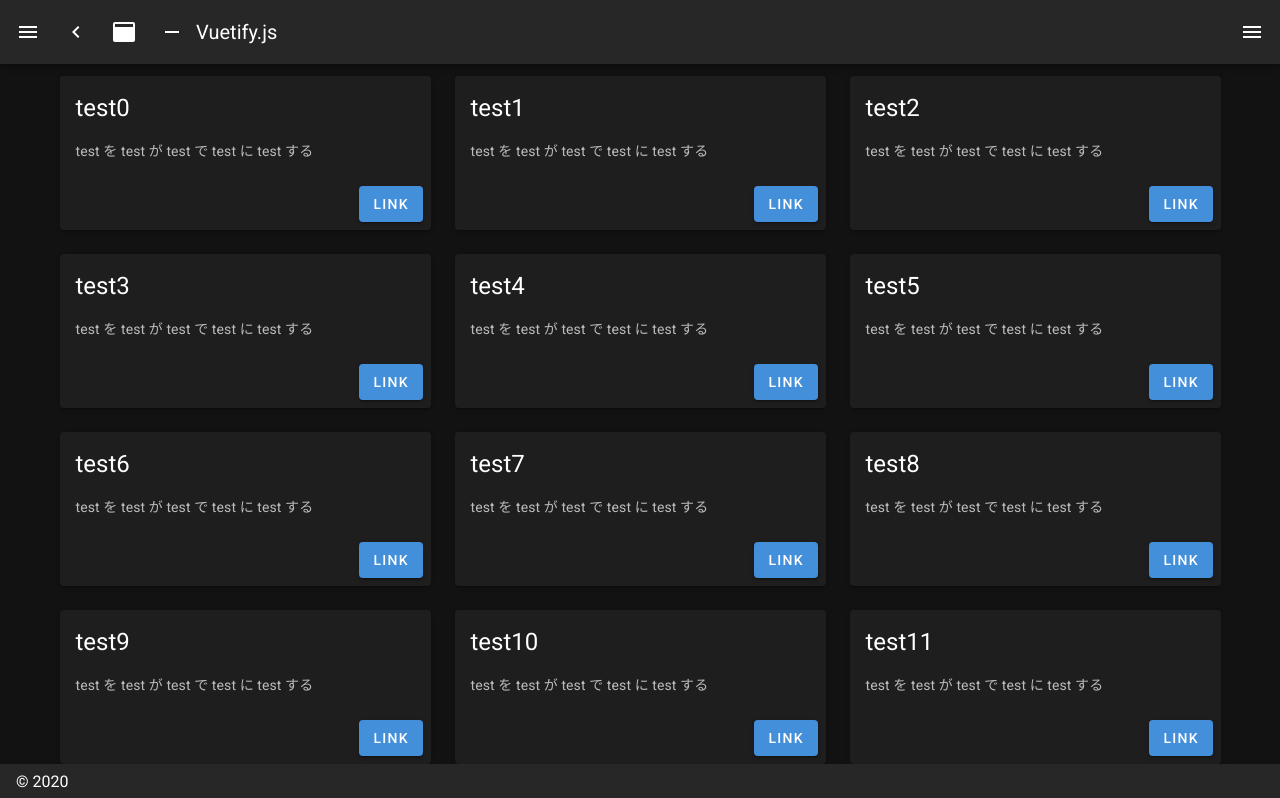
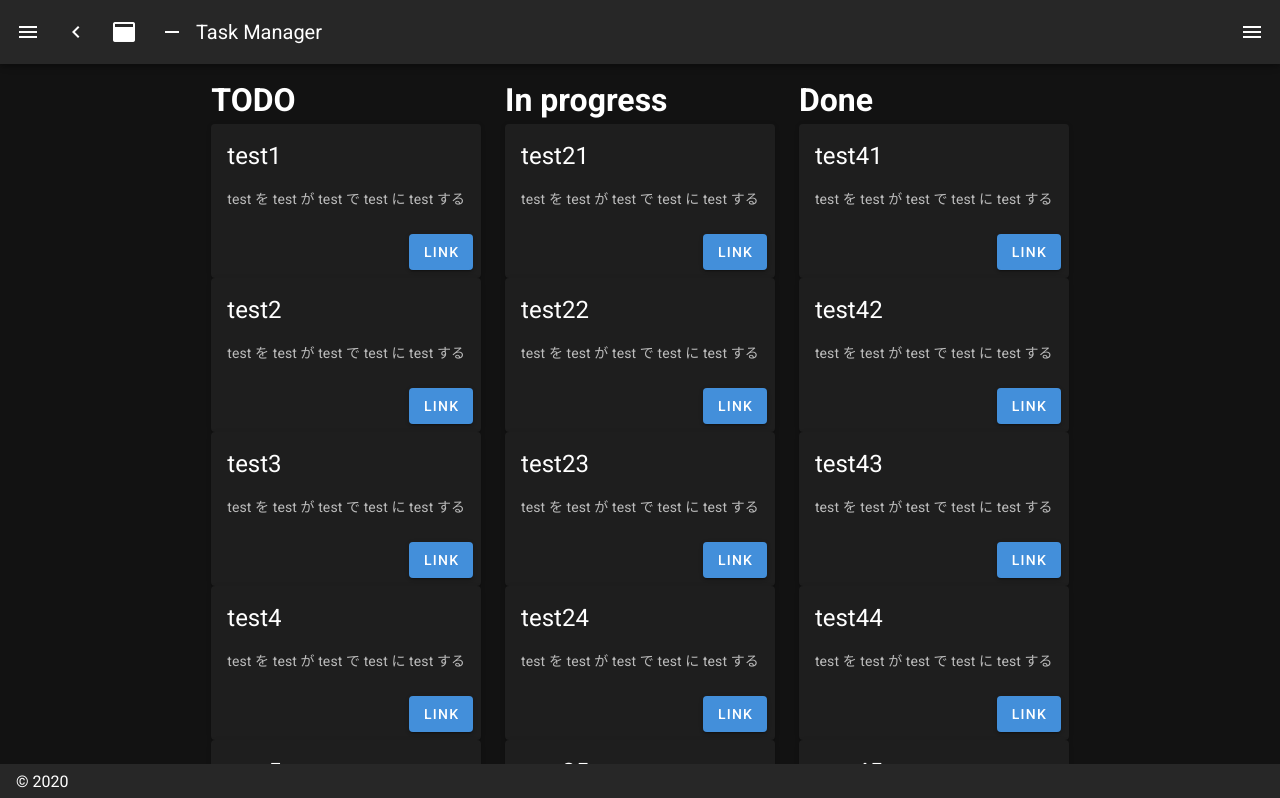
Before and after one commit to ky-s/task_manager, a Nuxt app: page / in a window 1280 px wide. Shown: the top 798 px of the page. Built offline with nearby package versions, Linux system fonts and the light colour scheme.

Commit message:
[update] add vuedraggable

```diff
--- a/layouts/default.vue
+++ b/layouts/default.vue
@@ -110,7 +110,7 @@ export default {
       miniVariant: false,
       right: true,
       rightDrawer: false,
-      title: 'Vuetify.js'
+      title: 'Task Manager'
     }
   }
 }
--- a/pages/index.vue
+++ b/pages/index.vue
@@ -13,9 +13,18 @@
       </div>
 
       <v-row>
-        <v-col cols="12" sm="4" v-for="task in tasks" v-bind:key="task.name">
-          <task-card :name="task.name" :description="task.description" />
-        </v-col>
+        <draggable tag="v-col" cols="12" sm="4" :options="{group:'ITEMS'}">
+          <h1>TODO</h1>
+          <task-card v-for="task in todos" v-bind:key="task.name" :name="task.name" :description="task.description" />
+        </draggable>
+        <draggable tag="v-col" cols="12" sm="4" :options="{group:'ITEMS'}">
+          <h1>In progress</h1>
+          <task-card v-for="task in inProgresses" v-bind:key="task.name" :name="task.name" :description="task.description" />
+        </draggable>
+        <draggable tag="v-col" cols="12" sm="4" :options="{group:'ITEMS'}">
+          <h1>Done</h1>
+          <task-card v-for="task in dones" v-bind:key="task.name" :name="task.name" :description="task.description" />
+        </draggable>
       </v-row>
 
     </v-flex>
@@ -23,21 +32,42 @@
 </template>
 
 <script>
+import draggable from 'vuedraggable'
 import TaskCard from '~/components/taskCard.vue'
 
 export default {
   components: {
+    draggable,
     TaskCard
   },
   data() {
     var tasks = []
 
-    for (var i = 0; i < 100; i++) {
-      tasks = tasks.concat([
+    var tasks = {
+      todos: [],
+      inProgresses: [],
+      dones: []
+    }
+
+    for (let i = 1; i <= 20; i++) {
+      tasks.todos = tasks.todos.concat([
         { name: 'test' + i,  description: 'test を test が test で test に test する' }
       ])
     }
-    return { tasks }
+
+    for (let i = 1; i <= 20; i++) {
+      tasks.inProgresses = tasks.inProgresses.concat([
+        { name: 'test' + (i + 20),  description: 'test を test が test で test に test する' }
+      ])
+    }
+
+    for (let i = 1; i <= 20; i++) {
+      tasks.dones = tasks.dones.concat([
+        { name: 'test' + (i + 40),  description: 'test を test が test で test に test する' }
+      ])
+    }
+
+    return tasks
   }
 }
 </script>
```
Also changed, not shown: package.json (+6 -5 lines), 1 other file (tests, documents, lock files or other folders).
